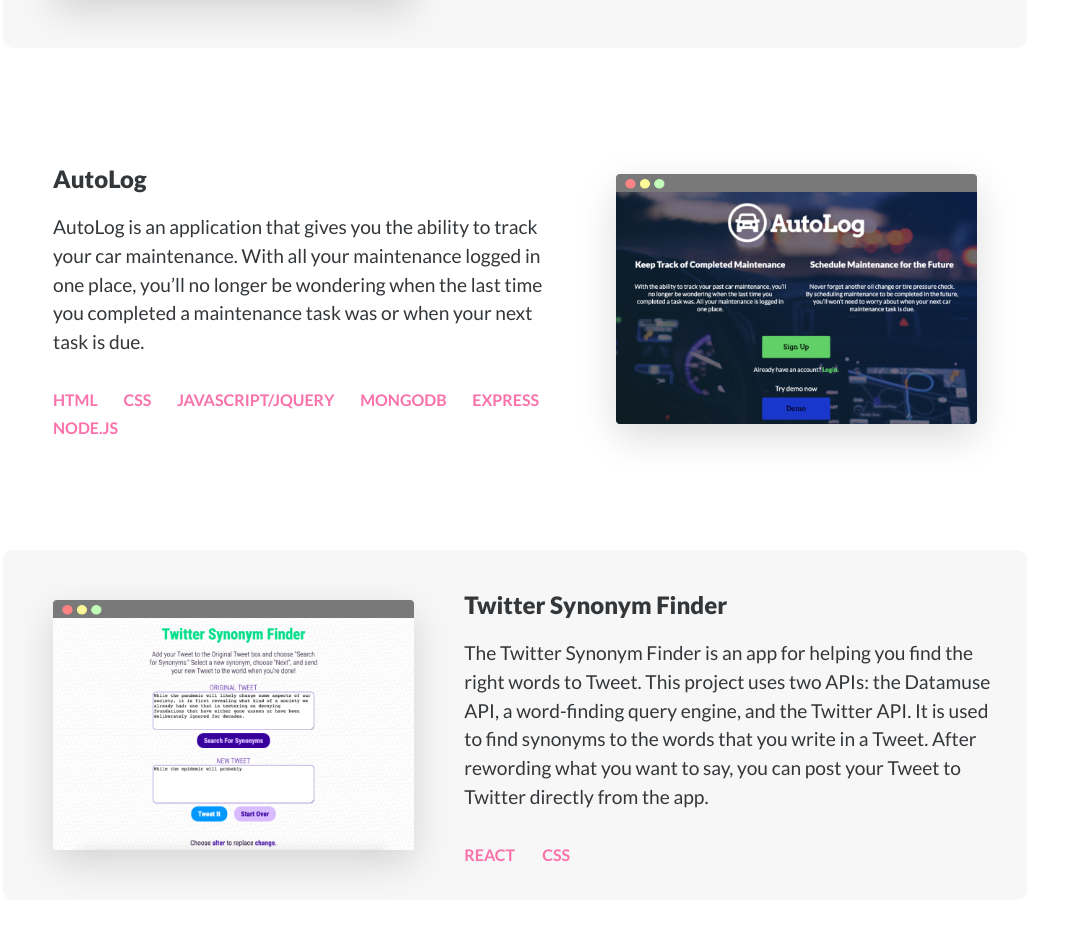
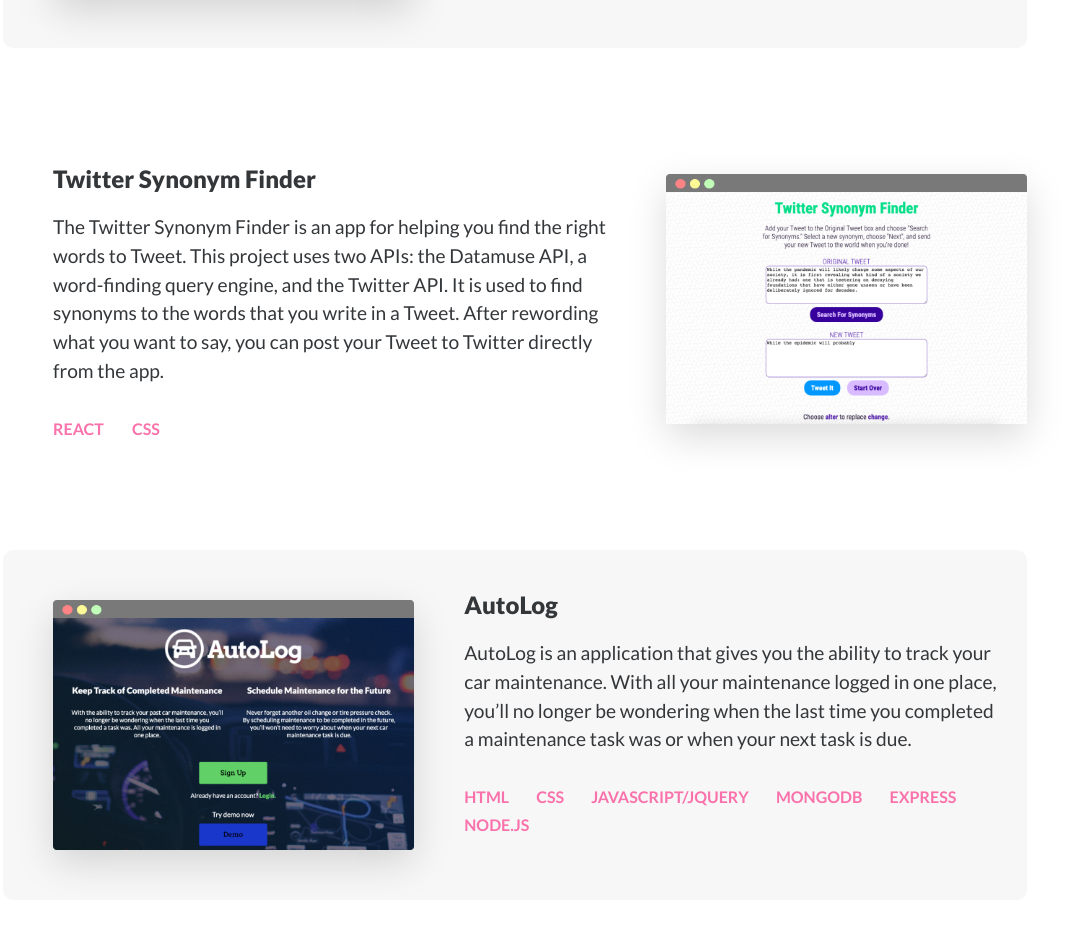
Before and after one commit to torimiller/portfolio, a React (Create React App) app in the folder client/: page / in a window 1280 px wide. Shown: the part 405-1352 px from the top of the page, without its empty margins (125-1190 px from the left). Built offline with nearby package versions, Linux system fonts and the light colour scheme.

Commit message:
deleted unnecessary code

```diff
--- a/client/src/App.css
+++ b/client/src/App.css
@@ -393,7 +393,7 @@
   justify-self: end;
   height: 250px;
   margin-top: 50px;
-  margin-right: 50px;
+  margin-left: 50px;
   -webkit-box-shadow: 0px 13px 37px -1px rgba(0,0,0,0.15);
   -moz-box-shadow: 0px 13px 37px -1px rgba(0,0,0,0.15);
   box-shadow: 0px 13px 37px -1px rgba(0,0,0,0.15);
@@ -404,7 +404,6 @@
   grid-column-end: 3;
   padding-left: 50px;
   padding-top: 20px;
-  margin-right: 50px;
 }
 
 .portfolio-piece-twitter {
--- a/client/src/components/About/About.js
+++ b/client/src/components/About/About.js
@@ -6,8 +6,6 @@
 
     return (
         <Fragment>
-            {props.handleAboutPath}
-            {console.log('About props:', props)}
             <div className="about-wrapper">
                 <div className="about-col-left">
                     <h1 className="about-h1">Full stack web developer with experience
--- a/client/src/components/Nav/Navbar.js
+++ b/client/src/components/Nav/Navbar.js
@@ -4,40 +4,12 @@
 
 class Navbar extends React.Component {
     constructor(props) {
-        {console.log('Navbar constructor props:', props)}
         super(props);
         this.state = {
             contact: false
         }
-        // this.setPortfolio = this.setPortfolio.bind(this);
-        // this.setAbout = this.setAbout.bind(this);
-        // this.setContact = this.setContact.bind(this);
         this.handleAboutPath = this.handleAboutPath.bind(this);
         this.handlePortfolioPath = this.handlePortfolioPath.bind(this);
-    }
-
-    // setPortfolio() {
-    //     this.setState({
-    //         portfolio: true,
-    //         about: false,
-    //         contact: false
-    //     })
-    // }
-
-    // setAbout() {
-    //     this.setState({
-    //         portfolio: false,
-    //         about: true,
-    //         contact: false
-    //     })
-    // }
-
-    setContact() {
-        this.setState({
-            portfolio: false,
-            about: false,
-            contact: true
-        })
     }
 
     handleAboutPath() {
@@ -49,9 +21,6 @@
     }
 
     render() {
-        var {match} = this.props;
-        console.log('Navbar this.props:', this.props)
-        console.log('Navbar match:', match)
         return (
             <nav className="nav-wrapper">
                 <h1 className="nav-h1">Tori Miller</h1>
@@ -80,14 +49,6 @@
                             </Link>
                         </span>
                     </div>
-                    {/* <div className="nav-item nav-item-contact">
-                        <Link to='/contact'
-                            className="nav-link"
-                            style={ this.state.contact ? { color: '#E94CC0'} : {color : '#75849E'} }
-                            onClick={this.setContact}>
-                            Contact
-                        </Link>
-                    </div> */}
                 </div>
             </nav>
         )
--- a/client/src/components/Portfolio/Portfolio.js
+++ b/client/src/components/Portfolio/Portfolio.js
@@ -7,7 +7,6 @@
 const Portfolio = (props) => {
     return (
         <Fragment>
-            {console.log('Portfolio props:', props)}
             <div className="portfolio-wrapper">
                 <div className="portfolio-piece-good-dog portfolio-piece">
                     <a
@@ -30,6 +29,30 @@
                 </div>
                 <div className="portfolio-piece-autolog portfolio-piece">
                     <div className="content autolog-content">
+                        <h2>Twitter Synonym Finder</h2>
+                        <p className="content-description">The Twitter Synonym Finder is an app for helping you find the right words to Tweet. This project uses two APIs: the Datamuse API, a word-finding query engine, and the Twitter API. It is used to find synonyms to the words that you write in a Tweet. After rewording what you want to say, you can post your Tweet to Twitter directly from the app.</p>
+                        <ul className="language-list">
+                            <li>REACT</li>
+                            <li>CSS</li>
+                        </ul>
+                    </div>
+                    <a
+                        target="_blank"
+                        rel="noopener noreferrer"
+                        href="https://twitter-synonym-finder.herokuapp.com/"
+                        className="twitter-image-link">
+                        <img src={twitter} className="twitter-image" alt="twitter-thumbnail" />
+                    </a>
+                </div>
+                <div className="portfolio-piece-twitter portfolio-piece">
+                    <a
+                        target="_blank"
+                        rel="noopener noreferrer"
+                        href="https://socialist-toque-56844.herokuapp.com/"
+                        className="autolog-image-link">
+                        <img src={autolog} className="autolog-image" alt="autolog-thumbnail" />
+                    </a>
+                    <div className="content twitter-content">
                         <h2>AutoLog</h2>
                         <p className="content-description">AutoLog is an application that gives you the ability to track your car maintenance. With all your maintenance logged in one place, you’ll no longer be wondering when the last time you completed a maintenance task was or when your next task is due.</p>
                         <ul className="language-list">
@@ -41,30 +64,6 @@
                             <li>NODE.JS</li>
                         </ul>
                     </div>
-                    <a
-                        target="_blank"
-                        rel="noopener noreferrer"
-                        href="https://socialist-toque-56844.herokuapp.com/"
-                        className="autolog-image-link">
-                        <img src={autolog} className="autolog-image" alt="autolog-thumbnail" />
-                    </a>
-                </div>
-                <div className="portfolio-piece-twitter portfolio-piece">
-                    <a
-                        target="_blank"
-                        rel="noopener noreferrer"
-                        href="https://twitter-synonym-finder.herokuapp.com/"
-                        className="twitter-image-link">
-                        <img src={twitter} className="twitter-image" alt="twitter-thumbnail" />
-                    </a>
-                    <div className="content twitter-content">
-                        <h2>Twitter Synonym Finder</h2>
-                        <p className="content-description">The Twitter Synonym Finder is an app for helping you find the right words to Tweet. This project uses two APIs: the Datamuse API, a word-finding query engine, and the Twitter API. It is used to find synonyms to the words that you write in a Tweet. After rewording what you want to say, you can post your Tweet to Twitter directly from the app.</p>
-                        <ul className="language-list">
-                            <li>REACT</li>
-                            <li>CSS</li>
-                        </ul>
-                    </div>
                 </div>
             </div>
         </Fragment>
```
Also changed, not shown: 10 other files (tests, documents, lock files or other folders).
